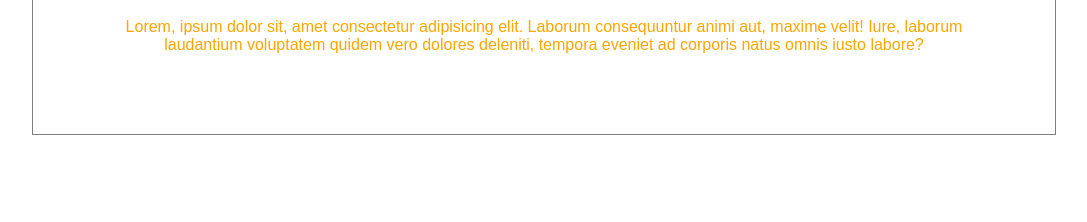
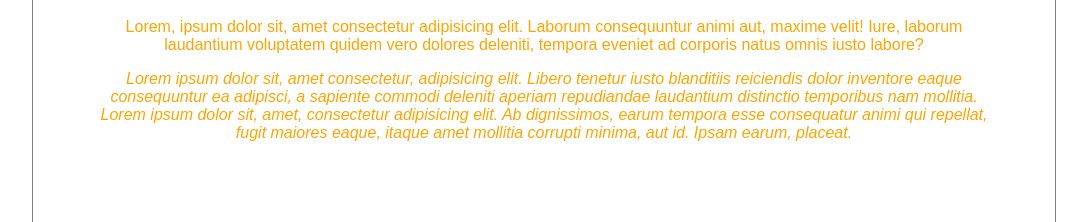
Before and after one commit to JorgeRivera33/proyectos, a plain HTML site: page base.html in a window 1280 px wide. Shown: the part 875-1097 px from the top of the page, without its empty margins (96-1183 px from the left). Before the commit the page ends 1010 px from the top, so only its background shows below. Drawn offline with Linux system fonts and the light colour scheme.

Commit message:
se agrega un parrafo en cursiva al master

```diff
--- a/base.html
+++ b/base.html
@@ -15,5 +15,8 @@
 	<p>
 		Lorem, ipsum dolor sit, amet consectetur adipisicing elit. Laborum consequuntur animi aut, maxime velit! Iure, laborum laudantium voluptatem quidem vero dolores deleniti, tempora eveniet ad corporis natus omnis iusto labore?
 	</p>
+	<p style="font-style: italic;">
+		Lorem ipsum dolor sit, amet consectetur, adipisicing elit. Libero tenetur iusto blanditiis reiciendis dolor inventore eaque consequuntur ea adipisci, a sapiente commodi deleniti aperiam repudiandae laudantium distinctio temporibus nam mollitia. Lorem ipsum dolor sit, amet, consectetur adipisicing elit. Ab dignissimos, earum tempora esse consequatur animi qui repellat, fugit maiores eaque, itaque amet mollitia corrupti minima, aut id. Ipsam earum, placeat.
+	</p>
 </body>
 </html>
```
